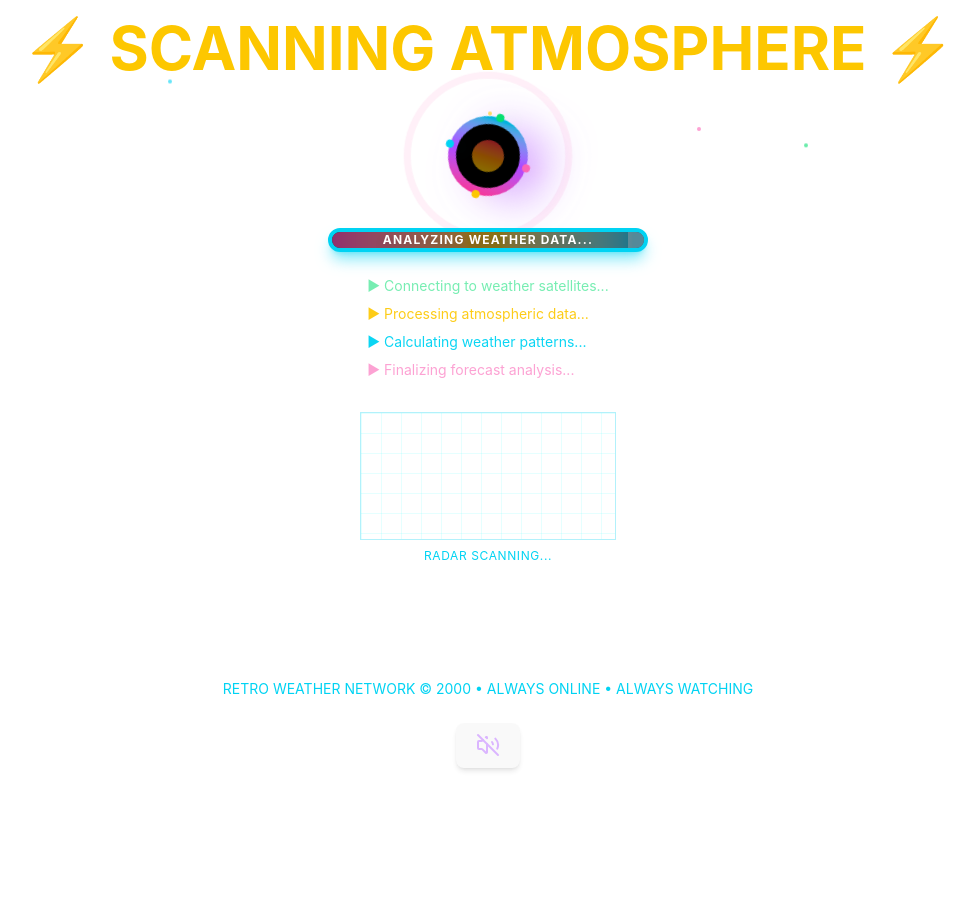
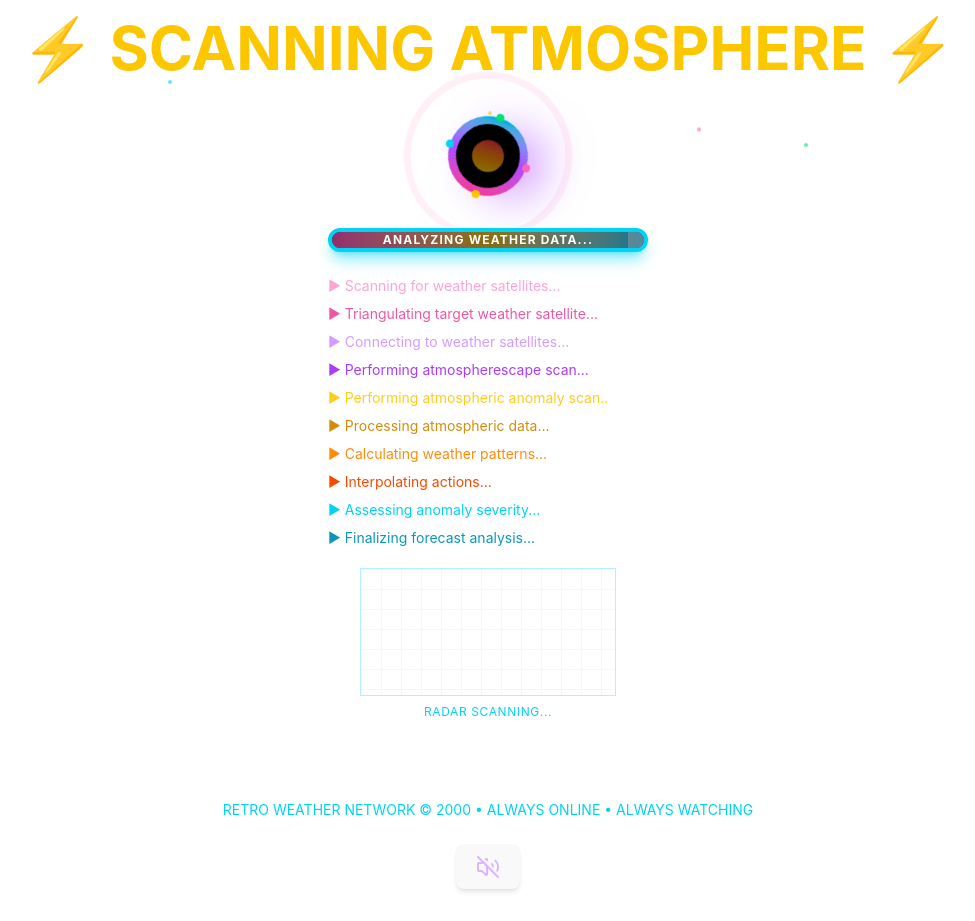
Before and after one commit to MDMoore1764/Weather-Station-2000, a React (Vite) app in the folder weather-station-2001/: page / in a window 1280 px wide. Both pictures are taken after typing "Sample", "Sample", "Sample", "Sample", "Sample", "Sample" into the empty fields and a click on the button "GET WEATHER". Shown: the whole page, without its empty margins (152-1127 px from the left). Before the commit the page ends 800 px from the top, so only its background shows below. Built offline with nearby package versions, Linux system fonts and the light colour scheme.

Commit message:
add more loading text

```diff
--- /dev/null
+++ b/weather-station-2001/src/components/loading_bar/LoadingBar.tsx
@@ -0,0 +1,27 @@
+import React from "react"
+
+type TProps = {
+	text?: string
+	percent: number
+}
+
+function LoadingBar(props: TProps) {
+	return (
+		<div className="w-80 mx-auto mb-6">
+			<div className="bg-gray-800 rounded-full h-6 border-4 border-cyan-400 shadow-lg shadow-cyan-400/50 relative overflow-hidden">
+				<div
+					className="bg-gradient-to-r from-pink-500 via-yellow-500 to-cyan-500 h-full rounded-full animate-pulse relative"
+					style={{ width: `${props.percent}%` }}
+				>
+					<div className="absolute top-0 right-0 w-4 h-full bg-white opacity-80 animate-pulse"></div>
+				</div>
+
+				<div className="absolute inset-0 flex items-center justify-center">
+					<span className="text-white text-xs font-bold uppercase tracking-widest drop-shadow-lg">{props.text}</span>
+				</div>
+			</div>
+		</div>
+	)
+}
+
+export default LoadingBar
--- a/weather-station-2001/src/pages/home/loading_page/LoadingPage.tsx
+++ b/weather-station-2001/src/pages/home/loading_page/LoadingPage.tsx
@@ -1,4 +1,5 @@
 import React, { useEffect, useMemo } from "react"
+import LoadingBar from "../../../components/loading_bar/LoadingBar"
 
 type TLoadingPercent = number
 
@@ -22,6 +23,21 @@ function LoadingPage(props: TProps) {
 			})
 		}, 10)
 	}, [averageLoadingMs])
+
+	const visbleStateTextSet = useMemo(() => {
+		const nTextFields = 10
+		const maxTextfields = 10
+		const set: number[] = []
+		for (let i = 1; i <= nTextFields; i++) {
+			if (percentState < i * maxTextfields) {
+				break
+			}
+
+			set.push(i)
+		}
+
+		return set
+	}, [percentState])
 
 	return (
 		<div className="text-center mb-8 flex-1">
@@ -49,52 +65,49 @@ function LoadingPage(props: TProps) {
 				</div>
 			</div>
 
-			<div className="w-80 mx-auto mb-6">
-				<div className="bg-gray-800 rounded-full h-6 border-4 border-cyan-400 shadow-lg shadow-cyan-400/50 relative overflow-hidden">
-					<div
-						className="bg-gradient-to-r from-pink-500 via-yellow-500 to-cyan-500 h-full rounded-full animate-pulse relative"
-						style={{ width: `${percentState}%` }}
-					>
-						<div className="absolute top-0 right-0 w-4 h-full bg-white opacity-80 animate-pulse"></div>
-					</div>
+			<LoadingBar text={"ANALYZING WEATHER DATA..."} percent={percentState} />
 
-					<div className="absolute inset-0 flex items-center justify-center">
-						<span className="text-white text-xs font-bold uppercase tracking-widest drop-shadow-lg">
-							ANALYZING WEATHER DATA...
-						</span>
-					</div>
-				</div>
-			</div>
-
-			<div className="space-y-2 font-mono text-sm text-left" style={{ width: "fit-content", margin: "0 auto" }}>
-				<div className="text-green-400 animate-pulse">▶ Connecting to weather satellites...</div>
-				<div className="text-yellow-400 animate-pulse" style={{ animationDelay: "0.5s" }}>
-					▶ Processing atmospheric data...
-				</div>
-				<div className="text-cyan-400 animate-pulse" style={{ animationDelay: "1s" }}>
-					▶ Calculating weather patterns...
-				</div>
-				<div className="text-pink-400 animate-pulse" style={{ animationDelay: "1.5s" }}>
-					▶ Finalizing forecast analysis...
-				</div>
+			<div className="space-y-2 font-mono text-sm text-left h-65 w-80" style={{ margin: "0 auto" }}>
+				{visbleStateTextSet[0] && (
+					<div className="text-pink-400 animate-pulse">▶ Scanning for weather satellites...</div>
+				)}
+				{visbleStateTextSet[1] && (
+					<div className="text-pink-600 animate-pulse">▶ Triangulating target weather satellite...</div>
+				)}
+				{visbleStateTextSet[2] && (
+					<div className="text-purple-400 animate-pulse">▶ Connecting to weather satellites...</div>
+				)}
+				{visbleStateTextSet[3] && (
+					<div className="text-purple-600 animate-pulse">▶ Performing atmospherescape scan...</div>
+				)}
+				{visbleStateTextSet[4] && (
+					<div className="text-yellow-400 animate-pulse">▶ Performing atmospheric anomaly scan..</div>
+				)}
+				{visbleStateTextSet[5] && <div className="text-yellow-600 animate-pulse">▶ Processing atmospheric data...</div>}
+				{visbleStateTextSet[6] && (
+					<div className="text-orange-400 animate-pulse">▶ Calculating weather patterns...</div>
+				)}
+				{visbleStateTextSet[7] && <div className="text-orange-600 animate-pulse">▶ Interpolating actions...</div>}
+				{visbleStateTextSet[8] && <div className="text-cyan-400 animate-pulse">▶ Assessing anomaly severity...</div>}
+				{visbleStateTextSet[9] && <div className="text-cyan-600 animate-pulse">▶ Finalizing forecast analysis...</div>}
 			</div>
 
 			<div className="absolute inset-0 pointer-events-none overflow-hidden">
 				<div
 					className="absolute top-20 left-1/4 w-1 h-1 bg-cyan-400 rounded-full animate-bounce opacity-60"
-					style={{ animationDelay: "0s", animationDuration: "2s" }}
+					style={{ animationDuration: `${0 * averageLoadingMs}ms` }}
 				></div>
 				<div
 					className="absolute top-32 right-1/3 w-1 h-1 bg-pink-400 rounded-full animate-bounce opacity-60"
-					style={{ animationDelay: "0.5s", animationDuration: "2.5s" }}
+					style={{ animationDuration: `${0.25 * averageLoadingMs}ms` }}
 				></div>
 				<div
 					className="absolute top-28 left-1/2 w-1 h-1 bg-yellow-400 rounded-full animate-bounce opacity-60"
-					style={{ animationDelay: "1s", animationDuration: "3s" }}
+					style={{ animationDuration: `${0.5 * averageLoadingMs}ms` }}
 				></div>
 				<div
 					className="absolute top-36 right-1/4 w-1 h-1 bg-green-400 rounded-full animate-bounce opacity-60"
-					style={{ animationDelay: "1.5s", animationDuration: "2s" }}
+					style={{ animationDuration: `${0.75 * averageLoadingMs}ms` }}
 				></div>
 			</div>
 
```
